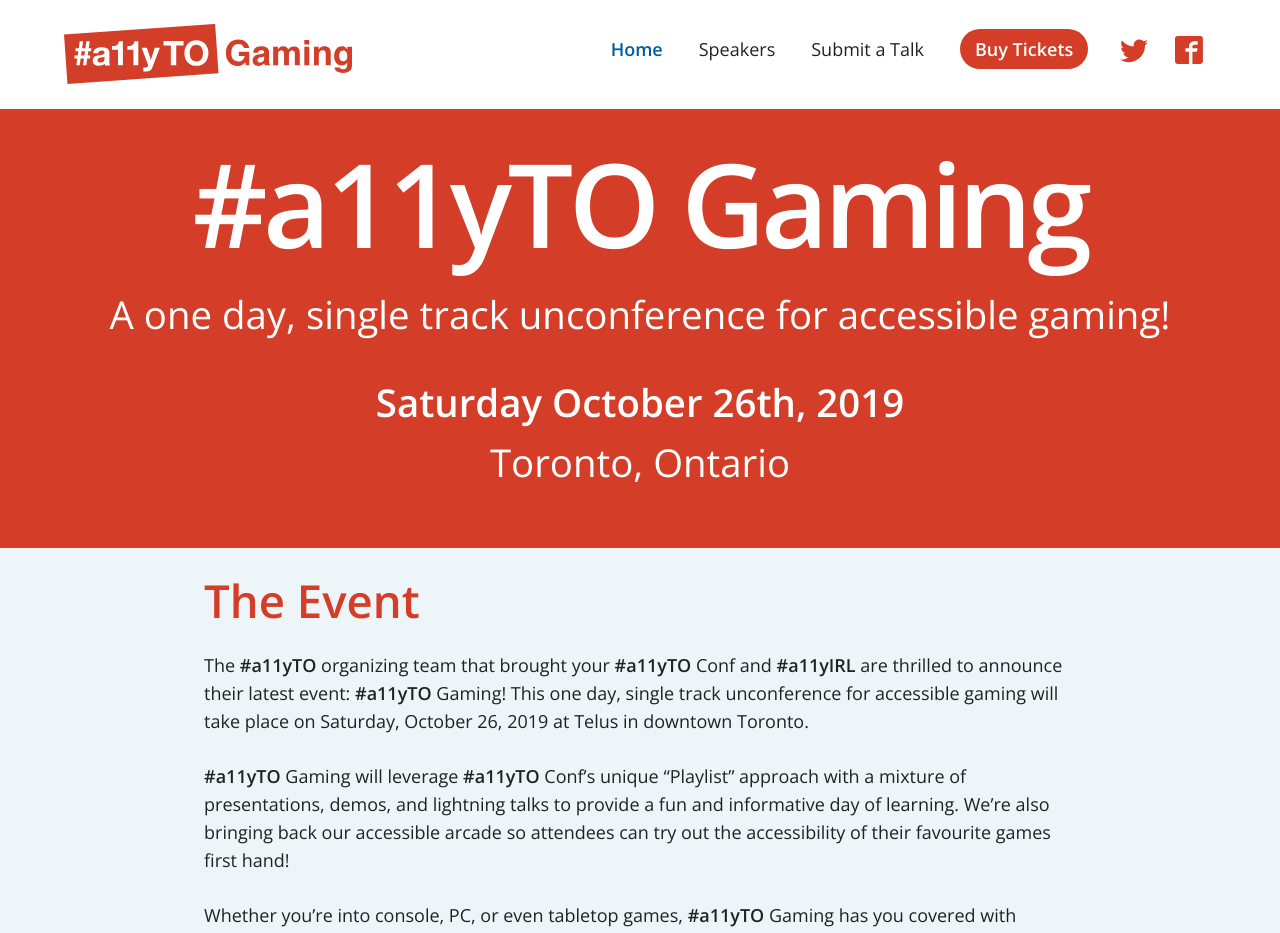
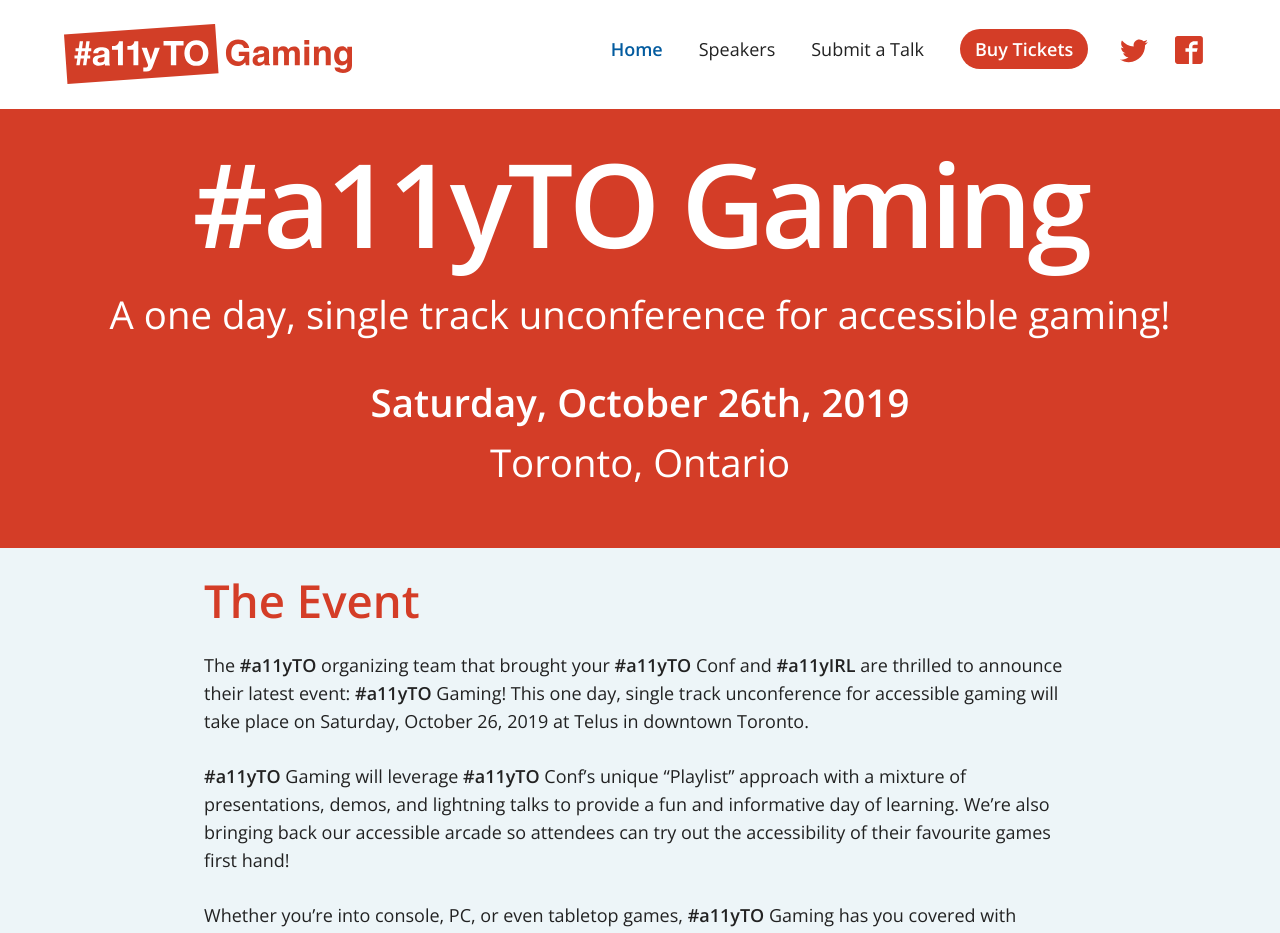
Before and after one commit to a11yTO/static-gaming-site, a Jekyll site: the page built from index.html, in a window 1280 px wide. Shown: the top 933 px of the page. Built offline with Jekyll 4.4.1, drawn with Linux system fonts in a browser that asks for light colours.

Commit message:
Fix punctuation

```diff
--- a/_config.yml
+++ b/_config.yml
@@ -16,7 +16,7 @@
 title: a11yTO Gaming
 email: info@a11yto.com
 description: A one day, single track unconference for accessible gaming!
-event-date: Saturday October 26th, 2019
+event-date: Saturday, October 26th, 2019
 baseurl: "" # the subpath of your site, e.g. /blog
 url: "https://gaming.a11yto.com/" # the base hostname & protocol for your site, e.g. http://example.com
 permalink: /:title
```
